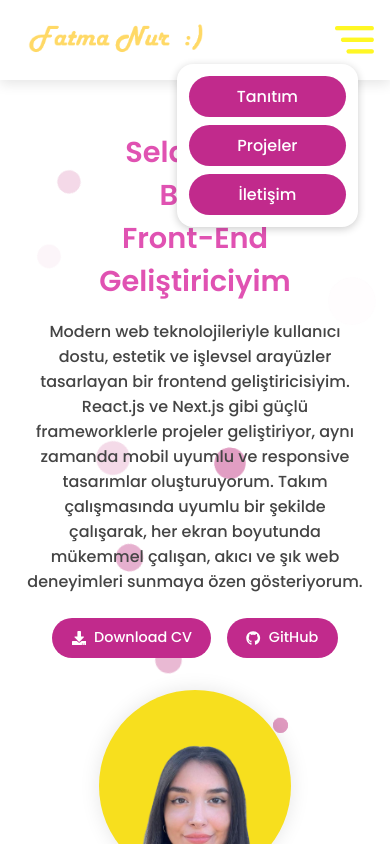
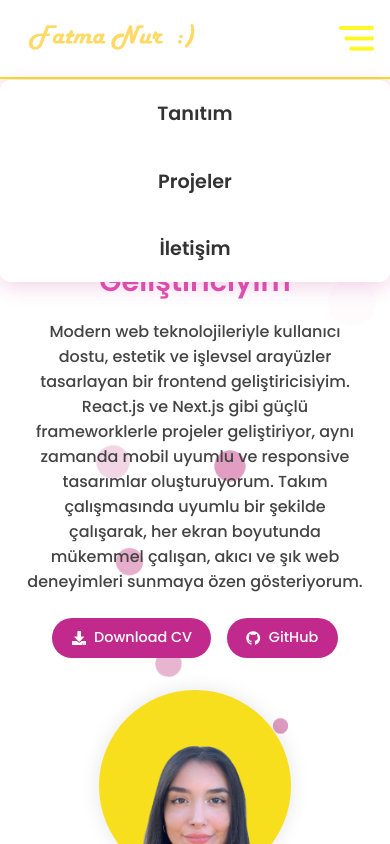
Before and after one commit to fatmanurrgulen/fatmanurgulen, a React (Create React App) app in the folder frontend/: page / in a window 390 px wide. Both pictures are taken after a click on the picture 354 px from the left and 39 px from the top of the page. Shown: the top 844 px of the page. Built offline with nearby package versions, Linux system fonts and the light colour scheme.

Commit message:
mobil uyum

```diff
--- a/frontend/src/components/Contact/contact.js
+++ b/frontend/src/components/Contact/contact.js
@@ -137,7 +137,7 @@ const Contact = () => {
                         İletişim
                     </Typography>
                     <Typography variant="body1" color="textSecondary" textAlign="center" mb={4}>
-                        Sanırım bir mesajınız var hemen yazınız :)
+                        Sanırım bir mesajınız var :)
                     </Typography>
 
                     <form ref={form} onSubmit={sendEmail}>
--- a/frontend/src/components/NavBar/navbar.css
+++ b/frontend/src/components/NavBar/navbar.css
@@ -1,106 +1,157 @@
-/* Navbar Styling */
+/* Genel navbar stili */
 .navbar {
+  display: flex;
+  justify-content: space-between;
+  align-items: center;
+  width: 100%;
+  padding: 1rem 2rem;
   background-color: #ffffff;
-  height: 5rem;
-  width: 100vw;
-  max-width: 120rem;
-  margin: 0 auto;
-  padding: 0 1rem;
-  display: flex;
-  align-items: center;
-  justify-content: space-between;
-  position: sticky;
+  box-shadow: 0 4px 12px rgba(193, 42, 140, 0.1); /* Hafif yumuşak gölge */
+  position: fixed;
   top: 0;
-  z-index: 3;
-  box-shadow: 0 4px 12px rgba(0, 0, 0, 0.1); /* Daha belirgin gölge efekti */
-  transition: background-color 0.3s; /* Arka plan geçiş efekti */
+  left: 0;
+  right: 0;
+  z-index: 1000;
+  transition: all 0.3s ease-in-out;
+  border-bottom: 2px solid #f7df1e; /* Alt sınır çizgisi */
 }
 
-/* Logo Styling */
-.logo {
-  object-fit: cover;
-  height: 2.5rem;
-  width: 13rem;
-  cursor: pointer;
+body {
+  margin-top: 80px; /* Navbar yüksekliğinden biraz fazla */
 }
 
-/* Button Styling for Desktop */
+/* Logo */
+.logo {
+  height: 50px; /* Logo boyutunu büyütme */
+  cursor: pointer;
+  transition: transform 0.3s ease-in-out;
+}
+
+.logo:hover {
+  transform: scale(1.1);
+  filter: brightness(1.2); /* Hover'da ışık efekti */
+}
+
+/* Desktop Menu */
+.desktop-menu {
+  display: flex;
+  justify-content: flex-end;
+  gap: 1.5rem; /* Butonlar arasındaki mesafeyi artırdım */
+}
+
 .desktopMenuBtn {
-  background-color: #c12a8c;
-  color: #ffffff;
+  background: none;
   border: none;
-  padding: 0.7rem 1.75rem;
-  border-radius: 25px; /* Daha yumuşak bir görünüm için */
-  font-size: 1rem;
+  font-size: 1.1rem; /* Daha modern font boyutu */
+  font-weight: 600;
+  color: #333; /* Koyu gri renk */
   cursor: pointer;
-  margin-right: 1.5rem;
-  transition: background-color 0.3s, transform 0.3s; /* Geçiş efektleri */
+  padding: 12px 25px;
+  border-radius: 25px; /* Daha yuvarlak köşeler */
+  transition: all 0.3s ease-in-out;
 }
 
 .desktopMenuBtn:hover {
-  background-color: #e09bc1;
-  transform: scale(1.05); /* Hover durumunda buton büyümesi */
+  background-color: #f5b2d1; /* Açık pembe hover rengi */
+  color: #fff;
+  transform: scale(1.05);
+}
+
+.desktopMenuBtn:active {
+  background-color: #e09bc1; /* Üzerine basınca pembe */
+  color: #fff;
+}
+
+/* İletişim Butonu */
+.desktopMenuBtn.contact {
+  background-color: #f5b2d1; /* Açık pembe buton rengi */
+  color: #c12a8c;
+  font-weight: bold;
+  border-radius: 25px;
+  transition: all 0.3s ease-in-out;
+}
+
+.desktopMenuBtn.contact:hover {
+  background-color: #f0a6c1; /* Hover için daha açık pembe */
+  color: #fff;
+  box-shadow: 0 0 15px rgba(225, 90, 160, 0.5);
+}
+
+.desktopMenuBtn.contact:active {
+  background-color: #e09bc1; /* Üzerine basınca pembe */
+  color: #fff;
 }
 
 /* Mobile Menu Icon */
 .mobMenu {
-  display: none; /* Mobilde gizli */
-  height: 1.8rem;
+  display: none;
+  width: 35px;
+  cursor: pointer;
 }
 
-/* Mobile Menu Button */
+/* Mobile Menu */
+.navMenu {
+  position: absolute;
+  top: 70px; /* Menü biraz daha alta kaydırıldı */
+  right: 0;
+  background-color: #ffffff;
+  box-shadow: 0 5px 20px rgba(193, 42, 140, 0.2);
+  border-radius: 10px;
+  z-index: 9999;
+  width: 250px; /* Mobil menü genişliği arttırıldı */
+}
+
 .mobileMenuBtn {
-  background-color: #c12a8c;
-  color: #ffffff;
-  padding: 0.5rem 3rem;
-  margin: 0.25rem;
-  border-radius: 25px; /* Daha yumuşak bir görünüm için */
-  font-size: 1rem;
+  width: 100%;
+  padding: 1.2rem;
+  text-align: center;
   border: none;
+  background-color: transparent;
+  font-size: 1.1rem;
+  font-weight: 600;
+  color: #333;
   cursor: pointer;
-  transition: background-color 0.3s, transform 0.3s; /* Geçiş efektleri */
+  transition: all 0.3s ease-in-out;
 }
 
 .mobileMenuBtn:hover {
-  background-color: #e09bc1;
-  transform: scale(1.05); /* Hover durumunda buton büyümesi */
+  background-color: #f5b2d1; /* Açık pembe hover rengi */
+  color: #fff;
 }
 
-/* Mobile Dropdown Menu */
-.navMenu {
-  position: absolute;
-  top: 4rem;
-  right: 2rem;
-  display: none; /* Başlangıçta gizli */
-  flex-direction: column;
-  padding: 0.5rem;
-  border-radius: 1rem;
-  background-color: #ffffff; /* Arka plan rengi */
-  box-shadow: 0 2px 8px rgba(0, 0, 0, 0.2); /* Dropdown menü için gölge efekti */
+.mobileMenuBtn:active {
+  background-color: #e09bc1; /* Üzerine basınca pembe */
+  color: #fff;
 }
 
-/* Responsive Design for Mobile Devices */
-@media screen and (max-width: 720px) {
+/* Responsive */
+@media (max-width: 768px) {
   .desktopMenuBtn {
-    display: none; /* Desktop butonu gizli */
+    display: none;
   }
 
   .mobMenu {
-    display: flex; /* Mobil menü ikonu göster */
+    display: block;
   }
 
   .navMenu {
-    display: flex; /* Mobil menü göster */
-    animation: fadeIn 0.3s; /* Animasyon efekti eklendi */
+    display: flex;
+    flex-direction: column;
+    width: 100%;
+    top: 80px; /* Menü yüksekliği artırıldı */
   }
 }
 
-/* Fade In Animation */
-@keyframes fadeIn {
-  from {
-    opacity: 0;
+@media (max-width: 480px) {
+  .navbar {
+    padding: 1rem;
   }
-  to {
-    opacity: 1;
+
+  .logo {
+    height: 45px;
+  }
+
+  .mobileMenuBtn {
+    font-size: 1.2rem; /* Mobil için daha büyük font */
   }
 }
--- a/frontend/src/components/NavBar/navbar.js
+++ b/frontend/src/components/NavBar/navbar.js
@@ -9,20 +9,8 @@ const Navbar = () => {
   const menuButtonRef = useRef(null);
 
   // Scroll functions
-  const scrollToTop = () => {
-    window.scrollTo({ top: 0, behavior: 'smooth' });
-  };
-
-  const scrollToIntro = () => {
-    document.getElementById('intro').scrollIntoView({ behavior: 'smooth' });
-  };
-
-  const scrollToContact = () => {
-    document.getElementById('contact').scrollIntoView({ behavior: 'smooth' });
-  };
-
-  const scrollToProjects = () => {
-    document.getElementById('projects').scrollIntoView({ behavior: 'smooth' });
+  const scrollToSection = (id) => {
+    document.getElementById(id).scrollIntoView({ behavior: 'smooth' });
   };
 
   const handleClickOutside = (event) => {
@@ -47,12 +35,12 @@ const Navbar = () => {
   return (
     <nav className="navbar">
       {/* Logo */}
-      <img src={logo} alt="Logo" className="logo" onClick={scrollToTop} />
+      <img src={logo} alt="Logo" className="logo" onClick={() => scrollToSection('top')} />
 
       {/* Desktop Menu Buttons */}
-      <button className="desktopMenuBtn" onClick={scrollToContact}>
-        İletişim
-      </button>
+      <div className="desktop-menu">
+        <button className="desktopMenuBtn" onClick={() => scrollToSection('contact')}>İletişim</button>
+      </div>
 
       {/* Mobile Menu Icon */}
       <img
@@ -66,31 +54,13 @@ const Navbar = () => {
       {/* Dropdown Menu for Mobile */}
       {showMenu && (
         <div className="navMenu" ref={menuRef}>
-          <button
-            className="mobileMenuBtn"
-            onClick={() => {
-              scrollToIntro();
-              setShowMenu(false); // Close the menu
-            }}
-          >
+          <button className="mobileMenuBtn" onClick={() => { scrollToSection('intro'); setShowMenu(false); }}>
             Tanıtım
           </button>
-          <button
-            className="mobileMenuBtn"
-            onClick={() => {
-              scrollToProjects();
-              setShowMenu(false); // Close the menu
-            }}
-          >
+          <button className="mobileMenuBtn" onClick={() => { scrollToSection('projects'); setShowMenu(false); }}>
             Projeler
           </button>
-          <button
-            className="mobileMenuBtn"
-            onClick={() => {
-              scrollToContact();
-              setShowMenu(false); // Close the menu
-            }}
-          >
+          <button className="mobileMenuBtn" onClick={() => { scrollToSection('contact'); setShowMenu(false); }}>
             İletişim
           </button>
         </div>
```
